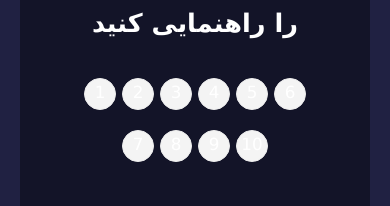
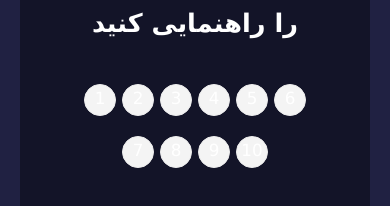
Before and after one commit to mirkamranmahshid/Survey, a React (Create React App) app: page / in a window 390 px wide. Shown: the part 361-567 px from the top of the page. Built offline with nearby package versions, Linux system fonts and the light colour scheme; no server answers; a web font is replaced by a local one.

Commit message:
first commit

```diff
--- a/src/index.css
+++ b/src/index.css
@@ -256,7 +256,7 @@ transition: all 0.2s;
     align-items: center;
     justify-content: center;
     flex-wrap: wrap;
-    margin: 1em 0 1.5em;
+    margin: 30px 0 40px;
   }
 
   .input-group input {
```
